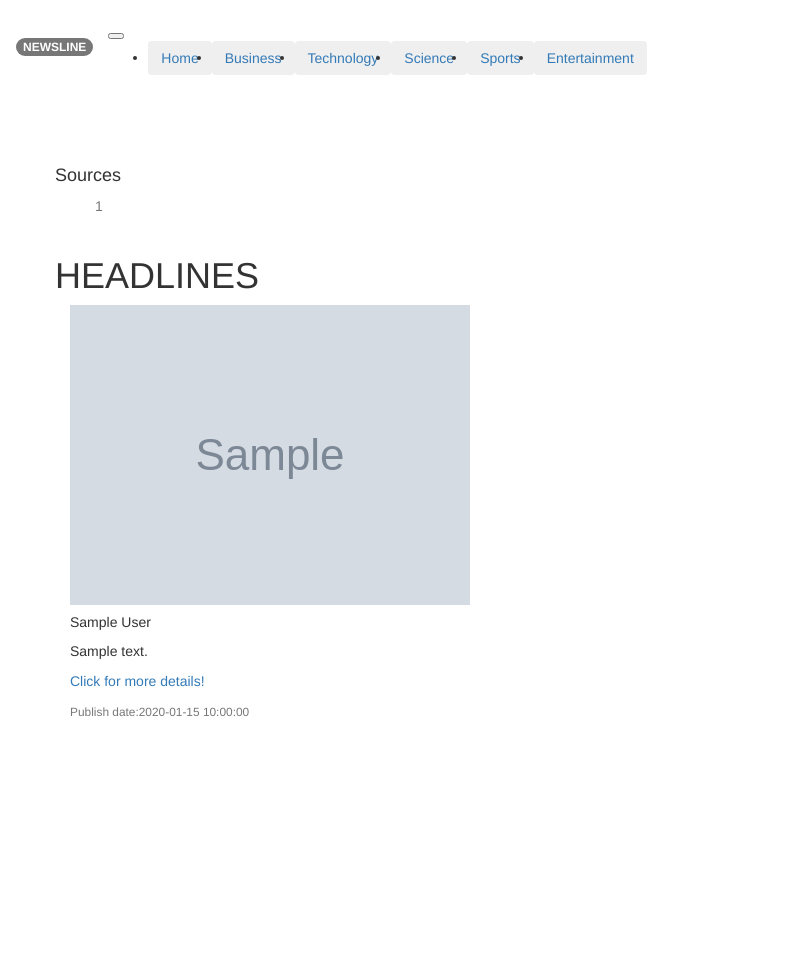
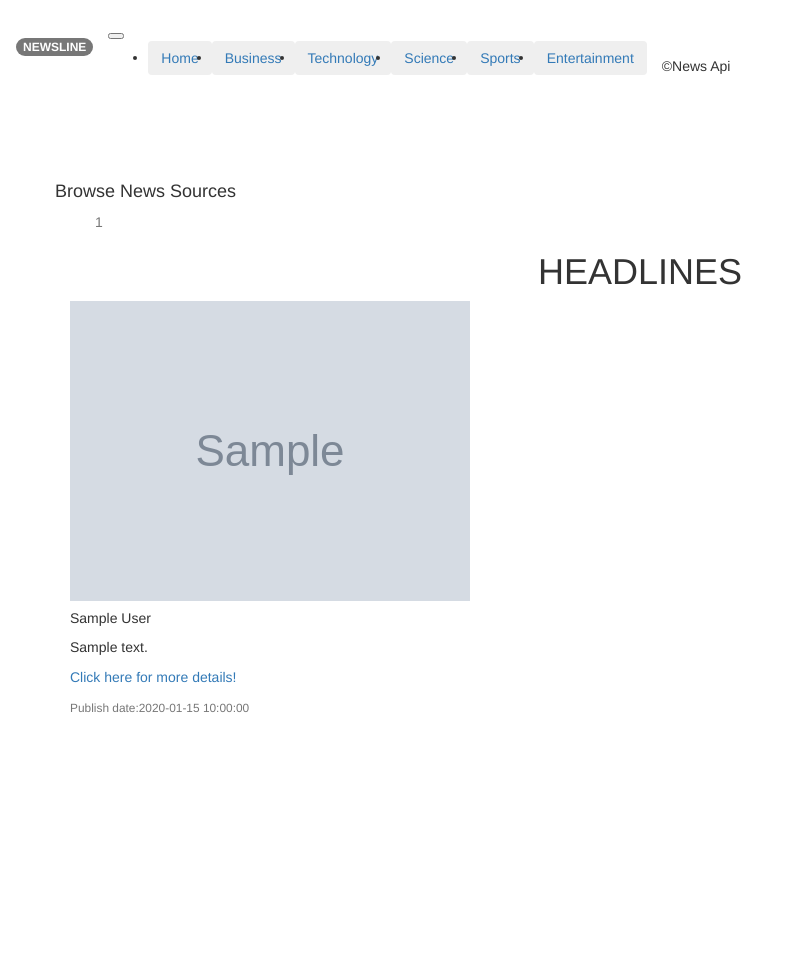
Before and after one commit to Bernicetwili/Newshub, a Flask app: template app/templates/index.html in a window 1280 px wide. Shown: the whole page, without its empty margins (0-788 px from the left). After the commit the page ends 712 px from the top, so only its background shows below. Run offline with Flask 2, Linux system fonts and the light colour scheme; the template is opened without the code that fills it: most values are stand-ins (such as "Sample title", 1, 10 or a date in 2020); grey boxes marked "Sample" are stand-in pictures; some libraries are stand-ins or nearby versions.

Commit message:
trying to rectify index.html

```diff
--- a/app/templates/index.html
+++ b/app/templates/index.html
@@ -1,4 +1,8 @@
-{% extends 'base.html'%} {% block content %} {% block styles%} {{ super() }}
+
+<!-- <h1>my display{{message}}</h1> -->
+{% extends 'base.html'%}
+{% import 'macros.html' as macro%}
+ {% block content %} {% block styles%} {{ super() }}
 <link rel="stylesheet" href="{{url_for('static',filename='css/index.css')}}"> {% endblock %}
 <br>
 <br>
@@ -12,7 +16,7 @@
         <div class="col-3">
           <div class="card-column">
             <div class="card-header">
-              <h4>Sources</h4>
+              <h4>Browse News Sources</h4>
             </div>
             <div class="list-group list-group-flush scrolly">
               <ul>
@@ -27,8 +31,8 @@
           </div>
         </div>
 
-    <div class="col-9">
-        <h1 text-align="center"> HEADLINES </h3>
+        <div class="col-3">
+          <h1 align="center"> HEADLINES</h3>
           <div class="container">
             <div class="card-columns">
               {% for headlines in headlines %}
@@ -39,7 +43,7 @@
                   <h5 class="card-title">{{headlines.author}}</h5>
                   <p class="card-text">{{headlines.description}}</p>
                   <a href="{{headlines.url}}">
-                  <p class="card-text">Click  for more details!</p>
+                    <p class="card-text">Click here for more details!</p>
                   </a>
                 </div>
                 <div class="card-footer">
--- a/app/templates/navbar.html
+++ b/app/templates/navbar.html
@@ -1,10 +1,17 @@
+<!DOCTYPE html>
+<html>
+<head>
+  <meta charset="utf-8">
+  <title></title>
+</head>
+<body>
 <div class="">
 
   <nav class="navbar navbar-expand-lg navbar-dark bg-dark fixed-top">
   <h3> <a class="navbar-brand" href="/"><span class="badge badge-success">NEWSLINE</span></a></h3>
     <button class="navbar-toggler" type="button" data-toggle="collapse" data-target="#navbarText" aria-controls="navbarText" aria-expanded="false" aria-label="Toggle navigation">
     <span class="navbar-toggler-icon"></span>
-  </button>
+    </button>
     <div class="collapse navbar-collapse" id="navbarText">
       <ul class="navbar-nav mr-auto">
         <li class="nav-item active">
@@ -26,6 +33,10 @@
           <a class="nav-link" href="/{{'categories/Entertainment'}}"><button type="button" class="btn btn-outline-success">Entertainment</button></a>
         </li>
       </ul>
+      <span class="navbar-text">
+        ©News Api
+      </span>
     </div>
   </nav>
 </div>
+</body>
```
Lines whose indentation alone changed are shown as unchanged.
